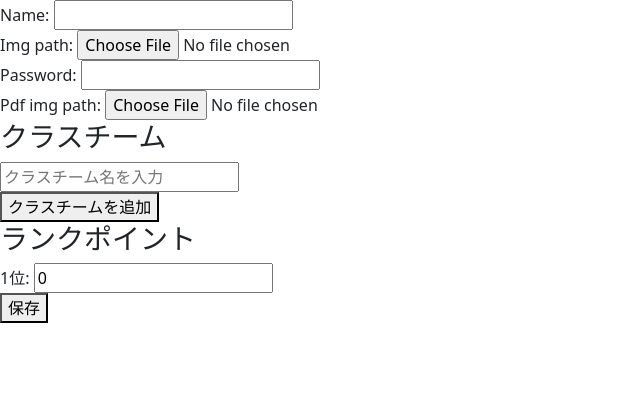
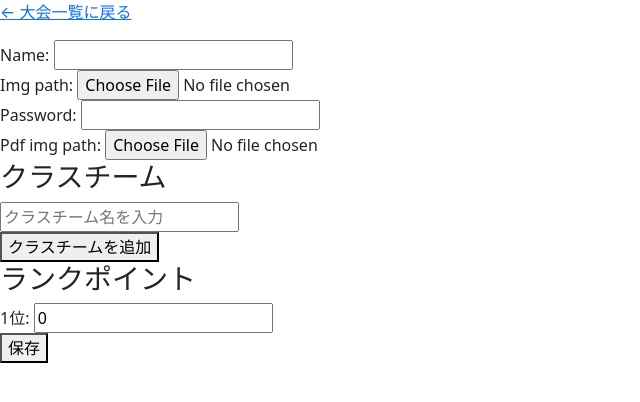
Before and after one commit to Nayuta9382/2026-spring-hackathon, a Django app: page /tournaments/add in a window 1280 px wide. Shown: the part 24-426 px from the top of the page, without its empty margins (0-640 px from the left). Run offline with Django 5.2, Linux system fonts and the light colour scheme; some libraries are stand-ins or nearby versions.

Commit message:
リンク付け #7

```diff
--- a/templates/tournament/create.html
+++ b/templates/tournament/create.html
@@ -2,6 +2,8 @@
 {% block title %}index{% endblock title %}
 {% load static %}
 {% block content %}
+    <p><a href="{% url 'tournament_list' %}">← 大会一覧に戻る</a></p>
+
   <form action="" method="POST" enctype="multipart/form-data">
         {% csrf_token %}
         {{ form.as_div }}
--- a/templates/tournament/list.html
+++ b/templates/tournament/list.html
@@ -5,6 +5,7 @@
 {% block content %}
 <div>
     <h1>大会一覧</h1>
+    <a href="{% url 'tournament_create'%}">大会作成</a>
     {% for item in object_list %}
         <li><a href="{% url 'tournament_detail_admin' item.id %}">{{ item.name }}</a></li>
     {% endfor %}
```
